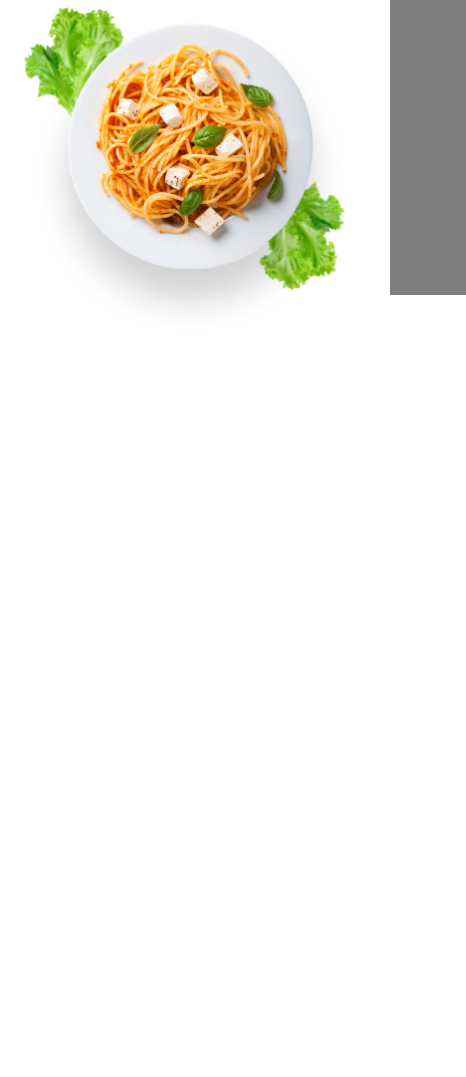
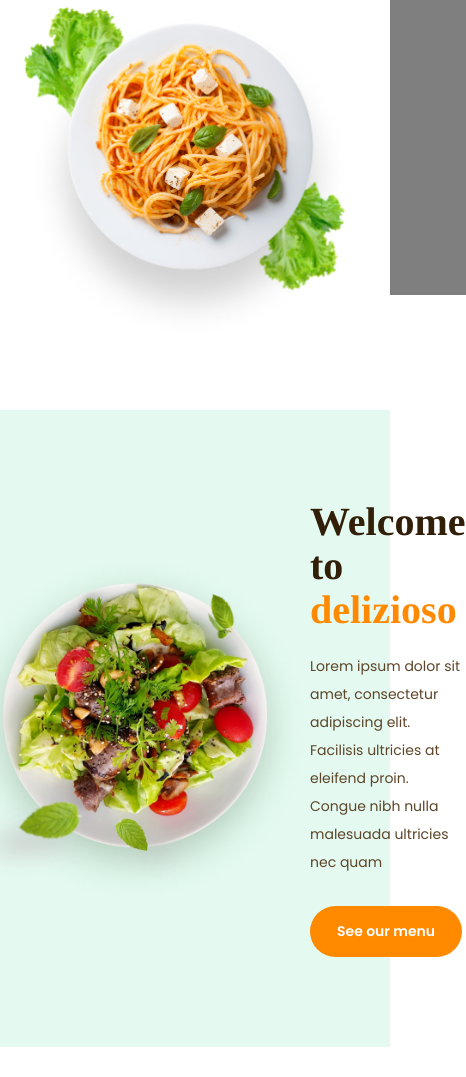
Before and after one commit to AbdurasulovSardor/delizioso, a plain HTML site: page index.html in a window 390 px wide. Shown: the part 549-1626 px from the top of the page, 466 px wide, since content can reach past the window. Before the commit the page ends 959 px from the top, so only its background shows below. Drawn offline with Linux system fonts and the light colour scheme.

Commit message:
added information section

```diff
--- a/index.html
+++ b/index.html
@@ -59,7 +59,7 @@
     </header>
 
     <main class="main">
-      <div class="hero">
+      <section class="hero">
         <div class="hero__container container">
           <div class="hero__data">
             <span class="hero__subtitle">Restauran</span>
@@ -75,7 +75,25 @@
           </div>
           <img src="src/img/hero.png" alt="hero img" class="hero__img" />
         </div>
-      </div>
+      </section>
+
+      <section class="information">
+        <div class="information__container container">
+          <img src="src/img/information.png" alt="image" class="information__img" />
+
+          <div class="information__data">
+            <h2 class="information__title section-title">
+              Welcome to <span>delizioso</span>
+            </h2>
+            <p class="information__description section-description">
+              Lorem ipsum dolor sit amet, consectetur adipiscing elit. Facilisis ultricies at eleifend proin. Congue
+              nibh nulla
+              malesuada ultricies nec quam
+            </p>
+            <a href="#" class="information__btn btn">See our menu</a>
+          </div>
+        </div>
+      </section>
     </main>
 
     <footer class="footer"></footer>
--- /dev/null
+++ b/src/scss/components/_information.scss
@@ -0,0 +1,42 @@
+.information {
+  background: var(--second-color-light);
+  margin-bottom: 30px;
+
+  &__container {
+    display: flex;
+    align-items: center;
+    justify-content: space-between;
+    padding: 130px 20px;
+  }
+
+  &__data {
+    max-width: 400px;
+  }
+
+  &__title {
+    margin-bottom: 40px;
+
+    span {
+      color: var(--first-color);
+    }
+  }
+
+  &__description {
+    margin-bottom: 50px;
+  }
+
+  &__btn {
+    background: var(--first-color);
+    color: var(--white-color);
+
+    &:hover {
+      background: transparent;
+      color: var(--first-color);
+      border-color: var(--first-color);
+    }
+  }
+
+  &__img {
+    max-width: 640px;
+  }
+}
--- a/src/scss/components/_mediaqueries.scss
+++ b/src/scss/components/_mediaqueries.scss
@@ -6,6 +6,22 @@
 
   .hero__img {
     width: 650px;
+  }
+
+  .section-title {
+    font-size: 50px;
+  }
+
+  .section-description {
+    font-size: 14px;
+  }
+
+  .btn {
+    font-size: 14px;
+  }
+
+  .information__img {
+    max-width: 600px;
   }
 }
 
@@ -80,10 +96,35 @@
       width: 530px;
     }
   }
+
+  .information {
+    &__img {
+      max-width: 500px;
+      width: 100%;
+      object-fit: cover;
+      margin-left: -60px;
+    }
+
+    &__container {
+      padding: 90px 20px;
+    }
+  }
 }
 
 // MEDIA 775px
 @media screen and (max-width: 775px) {
+  .section-title {
+    font-size: 40px;
+  }
+
+  .section-description {
+    font-size: 14px;
+  }
+
+  .btn {
+    font-size: 14px;
+  }
+
   .nav {
     &__logo img {
       width: 130px;
@@ -176,6 +217,20 @@
       margin-right: -85px;
     }
   }
+
+  .information {
+    &__title {
+      margin-bottom: 20px;
+    }
+
+    &__description {
+      margin-bottom: 30px;
+    }
+
+    &__img {
+      max-width: 400px;
+    }
+  }
 }
 
 // MEDIA 576px
--- a/src/scss/layout/_layout.scss
+++ b/src/scss/layout/_layout.scss
@@ -9,7 +9,7 @@
   font-family: "Poppins";
   font-weight: 600;
   font-size: 17px;
-  padding: 14px 55px;
+  padding: 14px 40px;
   border: 2px solid transparent;
   border-radius: 162px;
   transition: all 0.3s ease;
@@ -29,7 +29,7 @@
 .section-title {
   font-family: "Tinos";
   font-weight: 700;
-  font-size: 80px;
+  font-size: 60px;
   line-height: 110%;
   color: var(--title-color);
 }
@@ -37,7 +37,7 @@
 .section-description {
   font-family: "Poppins";
   font-weight: 400;
-  font-size: 20px;
+  font-size: 16px;
   line-height: 200%;
   color: var(--description-color);
 }
--- a/src/scss/style.scss
+++ b/src/scss/style.scss
@@ -3,5 +3,6 @@
 @import "layout/layout";
 @import "components/header";
 @import "components/hero";
+@import "components/information";
 @import "components/footer";
 @import "components/mediaqueries";
```
Also changed, not shown: src/css/style.css, src/img/information.png (added), 1 other file.
